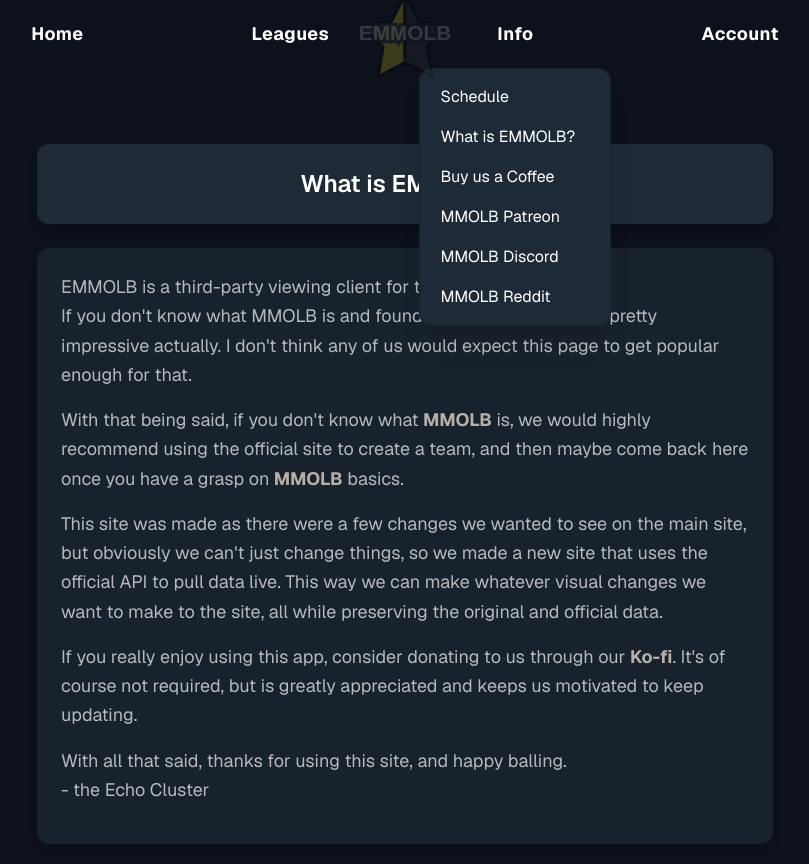
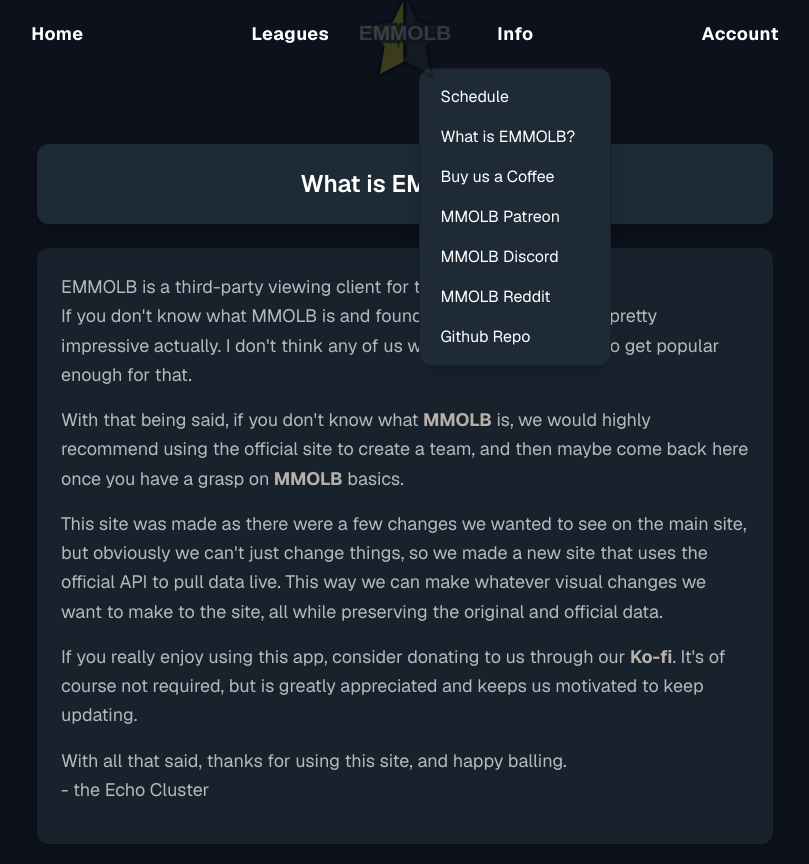
Before and after one commit to LunarianNova/emmolb, a Next.js app: page /what in a window 1280 px wide. Both pictures are taken after a click on the button "Info". Shown: the whole page, without its empty margins (235-1044 px from the left). Built offline with nearby package versions, Linux system fonts and the light colour scheme.

Commit message:
Github repo in navbar

```diff
--- a/src/components/Navbar.tsx
+++ b/src/components/Navbar.tsx
@@ -134,6 +134,7 @@ export function Navbar() {
                 <Link href='https://discord.gg/cr3tRG2xqq' className='block'>MMOLB Discord</Link>
                 <Link href='https://reddit.com/r/MMOLB' className='block'>MMOLB Reddit</Link>
                 <Link href='https://ko-fi.com/echoviax' className='block'>Buy us a Coffee</Link>
+                <Link href='https://github.com/LunarianNova/emmolb' className='block'>Github Repo</Link>
               </div>
             </details>
 
@@ -250,6 +251,14 @@ export function Navbar() {
               >
                 MMOLB Reddit
               </Link>
+              <Link
+                href="https://github.com/LunarianNova/emmolb"
+                target="_blank"
+                rel="noopener noreferrer"
+                className="block w-full text-left px-3 py-2 rounded link-hover transition cursor-pointer"
+              >
+                Github Repo
+              </Link>
             </div>
           </div>
 
--- a/src/components/animation/GameManager.ts
+++ b/src/components/animation/GameManager.ts
@@ -54,6 +54,7 @@ export class GameManager {
         const next = this.eventLog[this.eventIndex + 1] || null;
 
         this.handleEvent({prev, cur, next});
+        this.eventIndex++;
 
         this.intervalID = window.setTimeout(() => {
             if (this.isPlaying) this.processNextEvent();
@@ -67,5 +68,6 @@ export class GameManager {
             this.fieldingTeam.endFieldingInning();
             const _ = this.fieldingTeam === this.awayTeam ? this.homeTeam.startFieldingInning() : this.awayTeam.startFieldingInning();
         }
+        this.announcer.sayMessage(prev?.message ?? '');
     }
 }
--- a/src/components/animation/Test.tsx
+++ b/src/components/animation/Test.tsx
@@ -77,6 +77,7 @@ export default function GameField({homeTeam, awayTeam, game, id,}: {homeTeam: Te
 
         const gameManager = new GameManager({homeTeam: homeTeamManager, awayTeam: awayTeamManager, announcer, eventLog, game})
         setGameManager(gameManager);
+        gameManager.start();
 
     }, [players, eventLog, homeTeam, awayTeam, game]);
 
@@ -84,7 +85,7 @@ export default function GameField({homeTeam, awayTeam, game, id,}: {homeTeam: Te
     usePolling({
         interval: 6000,
         pollFn: async () => {
-            const after = (eventLog.length).toString();
+            const after = (eventLog.length+1).toString();
             const res = await fetch(`/nextapi/game/${id}/live?after=${after}`);
             if (!res.ok) throw new Error("Failed to fetch events");
             return res.json();
```
